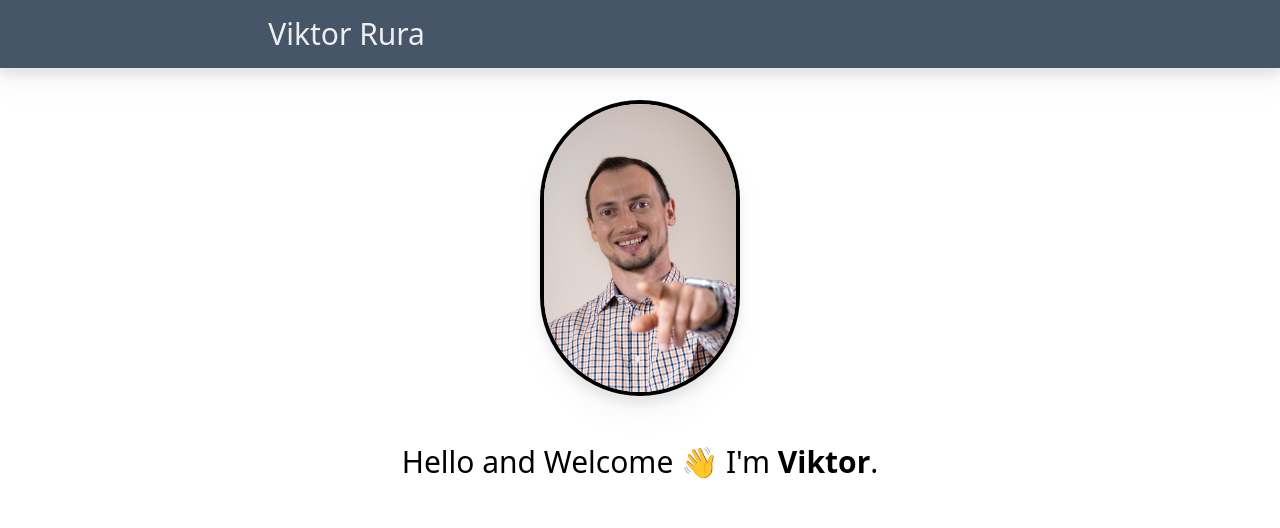
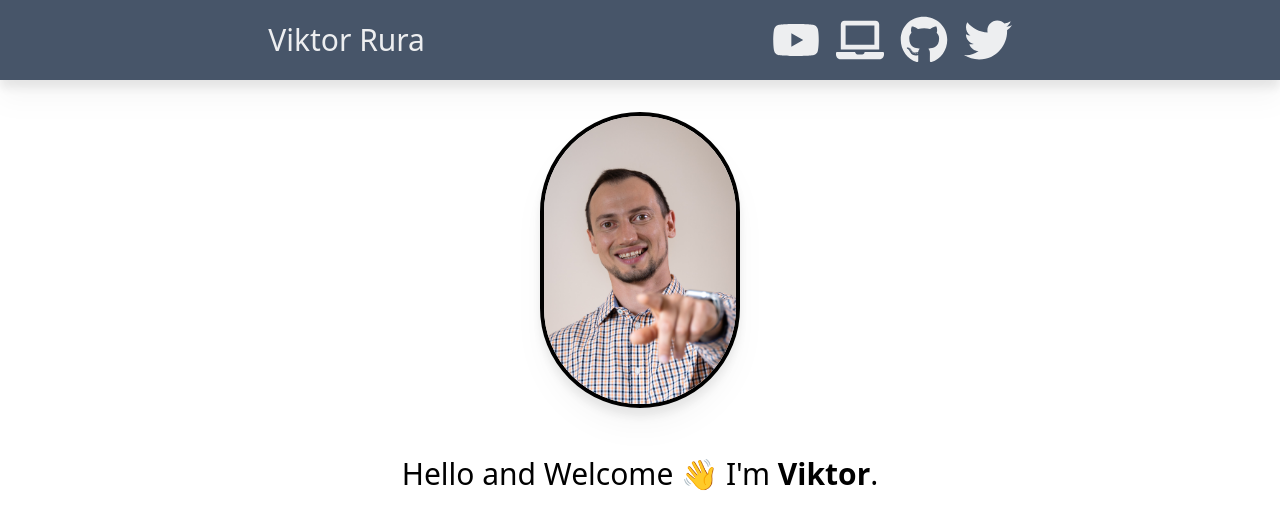
Before and after one commit to viktor-codes/next_practice, a Next.js app: page / in a window 1280 px wide. Shown: the top 528 px of the page. Built offline with nearby package versions, Linux system fonts and the light colour scheme.

Commit message:
Add social icons

```diff
--- a/app/components/Navbar.tsx
+++ b/app/components/Navbar.tsx
@@ -1,4 +1,5 @@
 import Link from "next/link"
+import { FaYoutube, FaTwitter, FaGithub, FaLaptop } from "react-icons/fa";
 
 export default function Navbar() {
   return (
@@ -12,7 +13,32 @@
                       Viktor Rura
                   </Link>
               </h1>
-
+              <div className="flex flex-row justify-center sm:justify-evenly align-middle gap-4 text-white text-4xl lg:text-5xl">
+                  <Link
+                      className="text-white/90 hover:text-white"
+                      href="https://www.youtube.com/@DaveGrayTeachesCode"
+                  >
+                      <FaYoutube />
+                  </Link>
+                  <Link
+                      className="text-white/90 hover:text-white"
+                      href="https://courses.davegray.codes/"
+                  >
+                      <FaLaptop />
+                  </Link>
+                  <Link
+                      className="text-white/90 hover:text-white"
+                      href="https://github.com/gitdagray"
+                  >
+                      <FaGithub />
+                  </Link>
+                  <Link
+                      className="text-white/90 hover:text-white"
+                      href="https://twitter.com/yesdavidgray"
+                  >
+                      <FaTwitter />
+                  </Link>
+              </div>
           </div>
       </nav>
   );
--- a/package.json
+++ b/package.json
@@ -11,7 +11,8 @@
   "dependencies": {
     "next": "14.2.5",
     "react": "^18",
-    "react-dom": "^18"
+    "react-dom": "^18",
+    "react-icons": "^5.2.1"
   },
   "devDependencies": {
     "@tailwindcss/typography": "^0.5.13",
```
Also changed, not shown: 1 other file (tests, documents, lock files or other folders).
